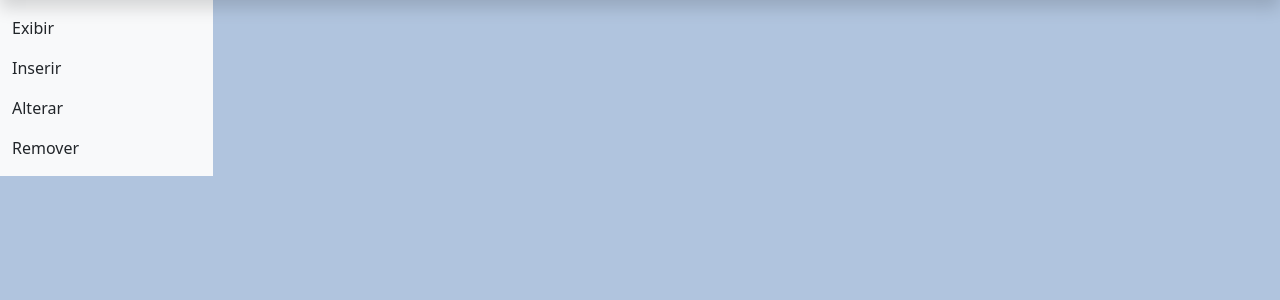
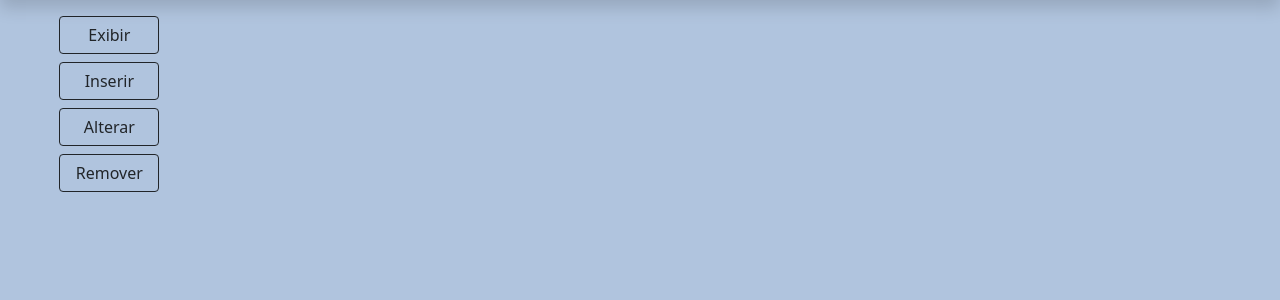
Before and after one commit to JulioAquinoDev/EmployeeManagement, a PHP site: page /home.php in a window 1280 px wide. Shown: the part 102-402 px from the top of the page. Run offline with PHP 8.4, Linux system fonts and the light colour scheme; a user stored in the database is signed in; data comes from the database, SQL or seed files in the repository; some libraries are stand-ins or nearby versions.

Commit message:
Edição do menu lateral.

```diff
--- a/css/style.css
+++ b/css/style.css
@@ -10,3 +10,7 @@ body{
 .title{
     padding: 20px 0 20px 0;
 }
+
+.btn{
+    width:100px;
+}
--- a/home.php
+++ b/home.php
@@ -33,18 +33,17 @@
         <div class="container-fluid">
             <div class="row">
 
-                <nav id="sidbarMenu" class="col-md-3 col-lg-2 d-md-block bg-light sidebar collapse">
-                    <div class="position-sticky pt-3">
-                        <ul class="nav flex-column">
-                            <li class="nav-item"><p id="bt_exibir" onclick="mudar('tabelaFunc')">Exibir</p></li>
-                            <li class="nav-item"><p>Inserir</p></li>
-                            <li class="nav-item"><p>Alterar</ps=></li>
-                            <li class="nav-item"><p>Remover</p=></li>
-                        </ul>
+                <nav id="sidbarMenu" class="col-md-3 col-lg-2 d-md-block sidebar collapse" >
+                    <div class="position-sticky pt-3 col-6 mx-auto d-grid gap-2">
+                        <button type="button" class="btn btn-outline-dark" id="bt_exibir" onclick="mudar('tabelaFunc')">Exibir</button>
+                        <button type="button" class="btn btn-outline-dark" id="bt_inserir" onclick="mudarForm('inserirDados')">Inserir</button>
+                        <button type="button" class="btn btn-outline-dark">Alterar</button>
+                        <button type="button" class="btn btn-outline-dark">Remover</button>
                     </div>
                 </nav>
 
                 <main class="col-md-9 ms-sm-auto col-lg-10 px-md-4">
+
                     <div id="tabelaFunc" class="table-responsive" style="display:none">
                         <?php
                             require_once "funcionarios.php";
@@ -74,6 +73,19 @@
                             echo"</table>";
                         ?>
                     </div>
+
+                    <div id="inserirDados" style="display:none">
+                        <h3>Inserir Funcionários</h3>
+                        <form action="" method="post">
+                        <p><label for="nomeF">Nome:</label><br />
+                        <input type="text" name="nomeF" required></p>
+                        <p><label for="datanascF">Data de Nascimento:</label><br />
+                        <input type="text" name="datanascF"></p>
+                        <p><label for="cpfF">CPF:</label><br />
+                        <input type="text" name="cpfF"></p>
+                        </form>
+                    </div>
+
                 </main>
             </div>
         </div>
--- a/js/script.js
+++ b/js/script.js
@@ -9,3 +9,12 @@ function mudar(md){
     }
 
 }
+
+function mudarForm(ind){
+    var display = document.getElementById(ind).style.display;
+    if(display =='none'){
+        document.getElementById(ind).style.display ='block';
+    }else{
+        document.getElementById(ind).style.display = 'none';
+    }
+}
```
